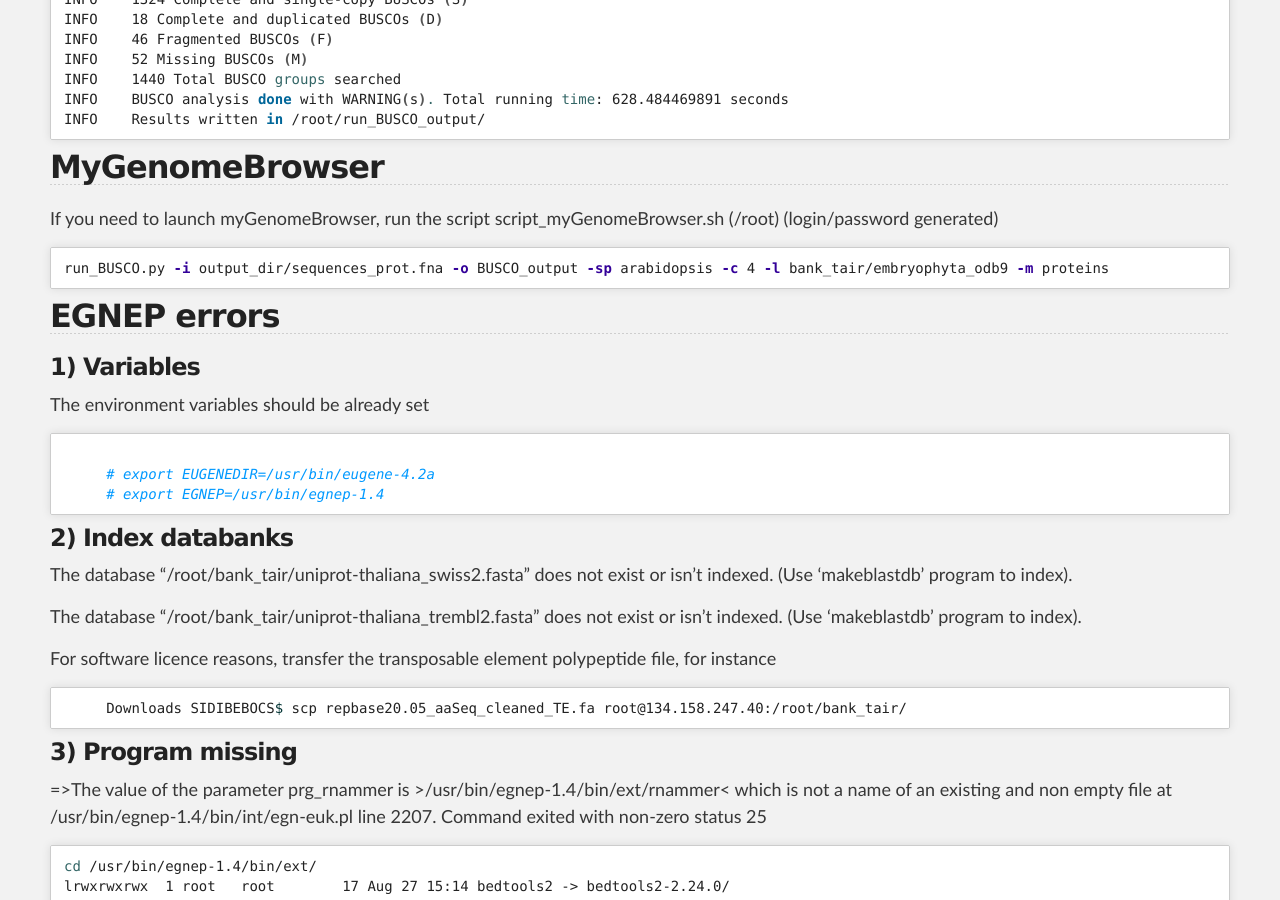
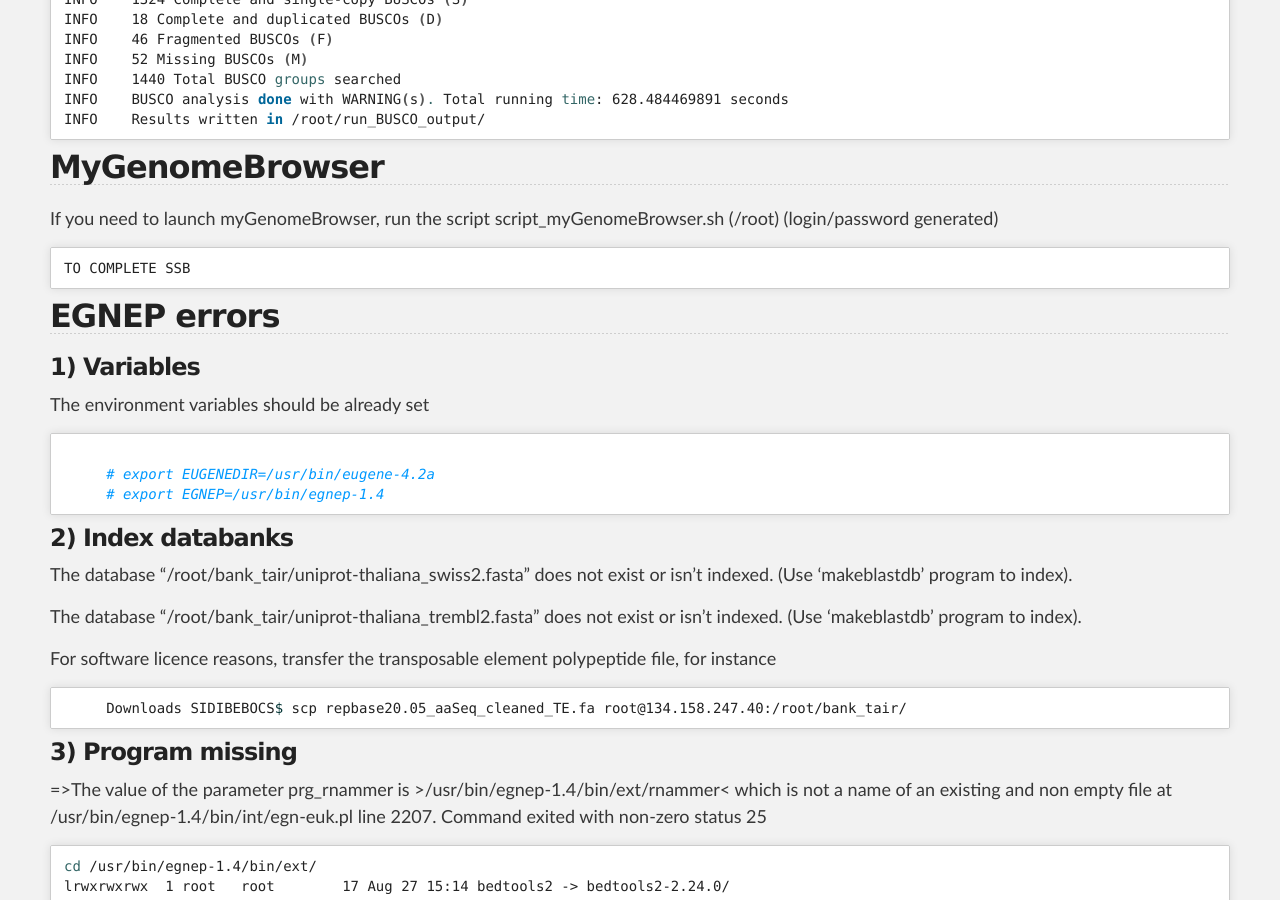
Before and after one commit to SouthGreenPlatform/trainings, a Jekyll site: the page built from _pages/annotation/Eugene/exercice_eugene_appliance.md, in a window 1280 px wide and 900 px high, scrolled down 7585 px. Built offline with Jekyll 4.4.1, drawn with Linux system fonts in a browser that asks for light colours; nearby versions of some CDN libraries.

Commit message:
Update exercice_eugene_appliance.md

```diff
--- a/_pages/annotation/Eugene/exercice_eugene_appliance.md
+++ b/_pages/annotation/Eugene/exercice_eugene_appliance.md
@@ -375,7 +375,7 @@ INFO	Results written in /root/run_BUSCO_output/
 
 If you need to launch myGenomeBrowser, run the script script_myGenomeBrowser.sh (/root) (login/password generated)
 {% highlight bash %}
-run_BUSCO.py -i output_dir/sequences_prot.fna -o BUSCO_output -sp arabidopsis -c 4 -l bank_tair/embryophyta_odb9 -m proteins
+TO COMPLETE SSB
 {% endhighlight %}
 
 ## EGNEP errors
```
